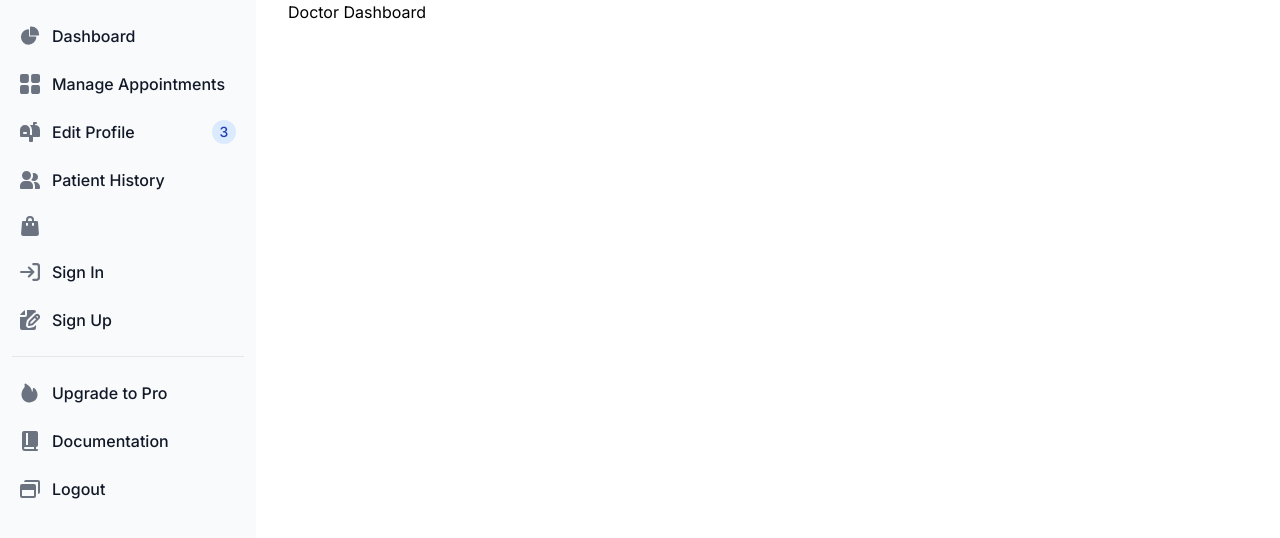
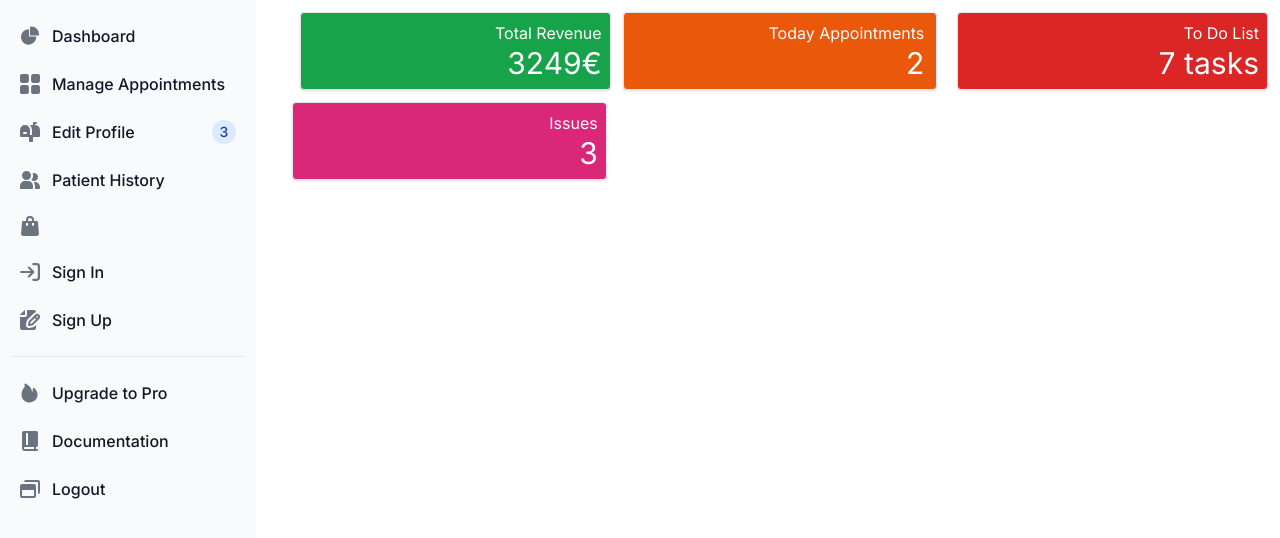
Before and after one commit to Eng99Arjun/EdocPlus, a Next.js app in the folder frontend/: page /doctor in a window 1280 px wide. Shown: the top 538 px of the page. Built offline with nearby package versions, Linux system fonts and the light colour scheme.

Commit message:
Refactor page.jsx and navbar.jsx components in frontend

```diff
--- a/frontend/src/app/(main)/doctor-login/page.jsx
+++ b/frontend/src/app/(main)/doctor-login/page.jsx
@@ -9,13 +9,12 @@ import toast from 'react-hot-toast';
 
 const Login = () => {
 
+  const { currentDoctor, setCurrentDoctor } = useDoctorContext([])
 
   const loginValidationSchema = Yup.object().shape({
     email: Yup.string().required('Email is Required').email('Email is invalid'),
     password: Yup.string().required('Password is Required')
   });
-
-  const { setCurrentDoctor, setDoctorLoggedIn } = useDoctorContext();
 
   // initialize formik
   const loginForm = useFormik({
@@ -36,17 +35,15 @@ const Login = () => {
       console.log(res.status);
 
       if (res.status === 200) {
-        console.log('login success');
+        resetForm();
+        toast.success('Login Successfull');
+        setCurrentDoctor(true);
         const data = await res.json();
-        toast.success('Login Successfull')
+        currentDoctor(data);
         sessionStorage.setItem('doctor', JSON.stringify(data));
-        setCurrentDoctor(data);
-        setDoctorLoggedIn(true);
-        resetForm();
-        // router.post('/seller/dashboard')
+        router.push('/');
       }
-      else if (res.status === 400
-      ) {
+      else if (res.status === 400) {
         toast.error('Some error occured')
       }
     },
@@ -150,7 +147,7 @@ return (
                   <div className="">
                     <br />
                     <br />
-                  <p>Not Registered Yet?<a href='/signup' className='text-blue-600'>  Register Here</a></p>
+                    <p>Not Registered Yet?<a href='/doctor-signup' className='text-blue-600'>  Register Here</a></p>
                   </div>
                 </form>
                 <div>
--- a/frontend/src/app/(main)/login/page.jsx
+++ b/frontend/src/app/(main)/login/page.jsx
@@ -2,6 +2,7 @@
 import React from 'react';
 import { useFormik } from 'formik';
 import * as Yup from 'yup';
+import toast from 'react-hot-toast';
 
 
 
--- a/frontend/src/app/doctor/page.jsx
+++ b/frontend/src/app/doctor/page.jsx
@@ -6,7 +6,82 @@ const DoctorDashboard = () => {
     <div>
 
         <div>
-            <h1>Doctor Dashboard</h1>
+        <>
+  {/* component */}
+  <div className="flex flex-wrap mb-2">
+    <div className="w-full md:w-1/2 xl:w-1/3 pt-3 px-3 md:pr-2">
+      <div className="bg-green-600
+       border rounded shadow p-2">
+        <div className="flex flex-row items-center">
+          <div className="flex-shrink pl-1 pr-4">
+            <i className="fa fa-wallet fa-2x fa-fw fa-inverse" />
+          </div>
+          <div className="flex-1 text-right">
+            <h5 className="text-white">Total Revenue</h5>
+            <h3 className="text-white text-3xl">
+              3249€
+              <span className="text-green-400">
+                <i className="fas fa-caret-down" />
+              </span>
+            </h3>
+          </div>
+        </div>
+      </div>
+    </div>
+
+    <div className="w-full md:w-1/2 xl:w-1/3 pt-3 px-3 md:pr-2 xl:pr-3 xl:pl-1">
+      <div className="bg-orange-600 border rounded shadow p-2">
+        <div className="flex flex-row items-center">
+          <div className="flex-shrink pl-1 pr-4">
+            <i className="fas fa-user-plus fa-2x fa-fw fa-inverse" />
+          </div>
+          <div className="flex-1 text-right pr-1">
+            <h5 className="text-white">Today Appointments</h5>
+            <h3 className="text-white text-3xl">
+              2{" "}
+              <span className="text-orange-400">
+                <i className="fas fa-caret-up" />
+              </span>
+            </h3>
+          </div>
+        </div>
+      </div>
+    </div>
+
+    <div className="w-full md:w-1/2 xl:w-1/3 pt-3 px-3 md:pr-2 xl:pl-2 xl:pr-3">
+      <div className="bg-red-600 border rounded shadow p-2">
+        <div className="flex flex-row items-center">
+          <div className="flex-shrink pl-1 pr-4">
+            <i className="fas fa-tasks fa-2x fa-fw fa-inverse" />
+          </div>
+          <div className="flex-1 text-right">
+            <h5 className="text-white">To Do List</h5>
+            <h3 className="text-white text-3xl">7 tasks</h3>
+          </div>
+        </div>
+      </div>
+    </div>
+    <div className="w-full md:w-1/2 xl:w-1/3 pt-3 px-3 md:pl-2 xl:pl-1">
+      <div className="bg-pink-600 border rounded shadow p-2">
+        <div className="flex flex-row items-center">
+          <div className="flex-shrink pl-1 pr-4">
+            <i className="fas fa-inbox fa-2x fa-fw fa-inverse" />
+          </div>
+          <div className="flex-1 text-right">
+            <h5 className="text-white">Issues</h5>
+            <h3 className="text-white text-3xl">
+              3{" "}
+              <span className="text-pink-400">
+                <i className="fas fa-caret-up" />
+              </span>
+            </h3>
+          </div>
+        </div>
+      </div>
+    </div>
+  </div>
+</>
+
 
         </div>
     </div>
--- a/frontend/src/app/user/consultDoctor/page.jsx
+++ b/frontend/src/app/user/consultDoctor/page.jsx
@@ -28,6 +28,7 @@ const consultDoctor = () => {
         if(doctorList.length > 0) {
             return doctorList.map( (doctor) => (
                 <div className="rounded-xl shadow-lg bg-blue-200 mr-6">
+
                         <div className="p-5 flex flex-col ">
                             <div className='rounded-xl overflow-hidden '>
                                 <img src="video_consulation.webp" className='h-48 w-52' alt="" />
--- a/frontend/src/components/navbar.jsx
+++ b/frontend/src/components/navbar.jsx
@@ -24,14 +24,18 @@ const Navbar = () => {
         </ul>
         <div className="flex-grow" />
         <div className="hidden items-center justify-center gap-6 md:flex">
-          <Link href="/user/login" className="font-dm text-sm font-medium text-slate-700">
-            Login
+
+          <Link
+            href="/login"
+            className="rounded-md bg-gradient-to-br from-green-600 to-emerald-400 px-3 py-1.5 font-dm text-sm font-medium text-white shadow-md shadow-green-400/50 transition-transform duration-200 ease-in-out hover:scale-[1.03]"
+          >
+            Patient Login
           </Link>
           <Link
-            href="/user/signup"
+            href="/doctor-login"
             className="rounded-md bg-gradient-to-br from-green-600 to-emerald-400 px-3 py-1.5 font-dm text-sm font-medium text-white shadow-md shadow-green-400/50 transition-transform duration-200 ease-in-out hover:scale-[1.03]"
           >
-            Sign up
+            Doctor
           </Link>
         </div>
         <div className="relative flex items-center justify-center md:hidden">
```
Also changed, not shown: 2 other files (tests, documents, lock files or other folders). Lines whose indentation alone changed are shown as unchanged.
